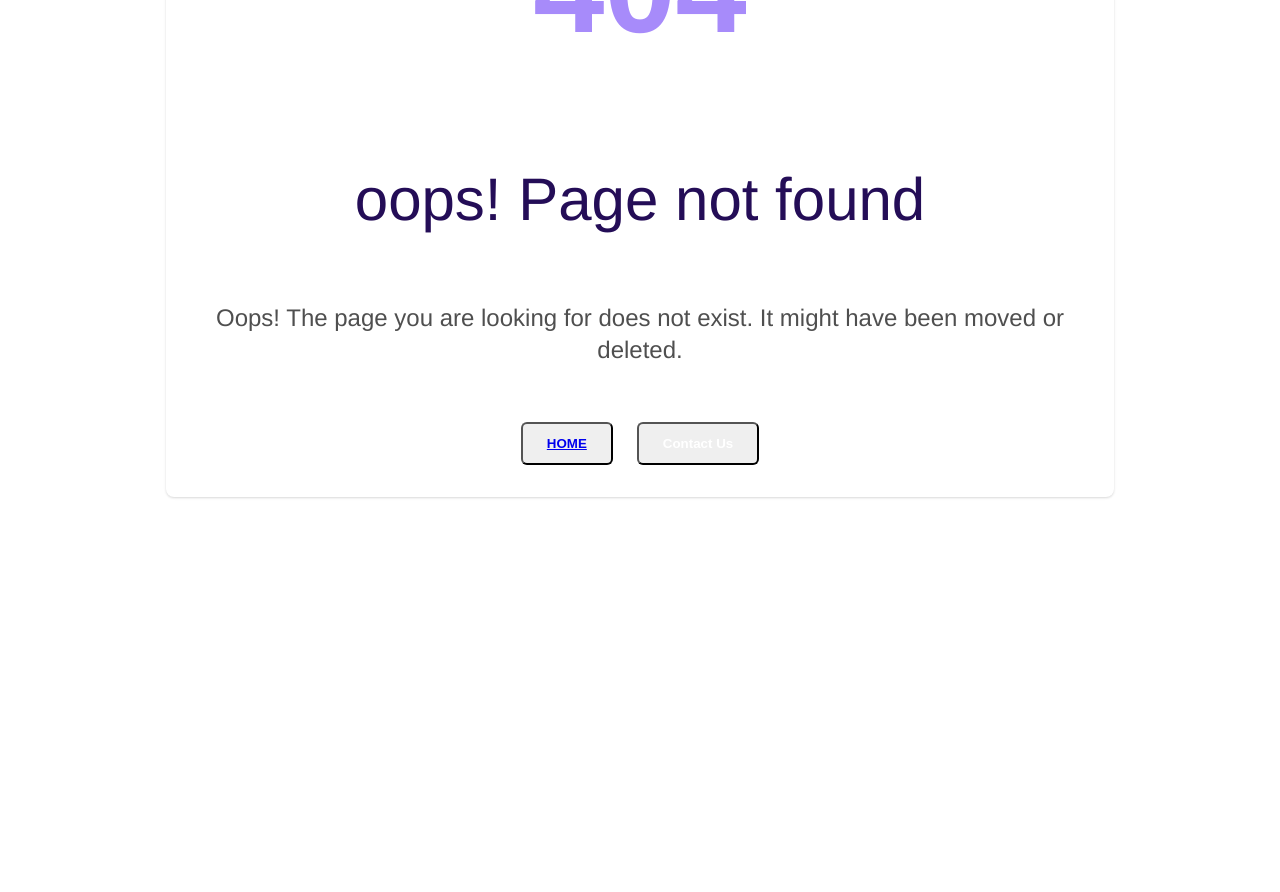
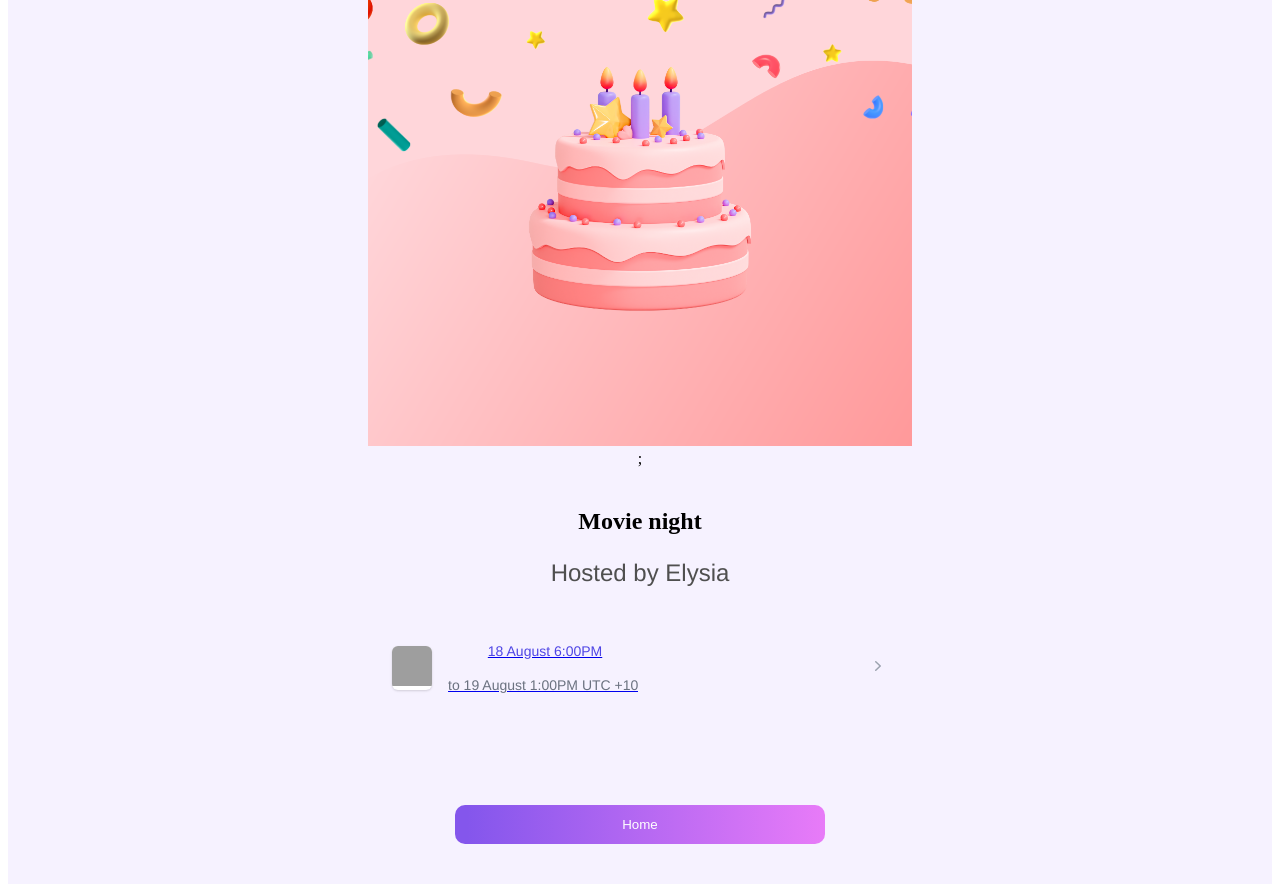
Before and after one commit to stellavin/react-tailwind, a React (Create React App) app: page /event in a window 1280 px wide. Before the commit this address had no page. Shown: the part 320-1212 px from the top of the page. Before the commit the page ends 944 px from the top, so only its background shows below. Built offline with nearby package versions, Linux system fonts and the light colour scheme; grey boxes are pictures that could not be loaded; the HTML template or start-up script is replaced by a standard one.

Commit message:
added create page

```diff
--- a/src/App.js
+++ b/src/App.js
@@ -9,6 +9,8 @@ import {
 } from "react-router-dom";
 import Home from "./pages/landingPage";
 import ErrorPage from "./pages/error";
+import CreateEventPage from "./pages/CreateEventPage";
+import EventPage from "./pages/EventPage";
 
 function App() {
   return (
@@ -20,12 +22,12 @@ function App() {
             <Route
               path="/create"
               exact
-              render={(props) => <ErrorPage {...props} />}
+              render={(props) => <CreateEventPage {...props} />}
             />
             <Route
               path="/event"
               exact
-              render={(props) => <ErrorPage {...props} />}
+              render={(props) => <EventPage {...props} />}
             />
             <Redirect to="/error" />
           </Switch>
--- a/src/assets/main.css
+++ b/src/assets/main.css
@@ -49,20 +49,58 @@ p {
     border-radius: 10px;
     border: 2px transparent;
   }
+input[type="text"],
+  select {
+    width: 500px;
+    padding: 12px 20px;
+    margin: 8px 0;
+    display: inline-block;
+    border: 1px solid #ccc;
+    border-radius: 4px;
+    box-sizing: border-box;
+  }
+input[type="file"] {
+    width: 450px;
+    background-color: #ffd7e0;
+    color: white;
+    padding: 14px 20px;
+    margin: 8px 0;
+    border: none;
+    border-radius: 4px;
+    cursor: pointer;
+  }
+input[type="submit"]:hover {
+    background-color: #45a049;
+  }
 .m-auto {
     margin: auto;
 }
 .mb-10 {
     margin-bottom: 2.5rem;
 }
-.mr-6 {
-    margin-right: 1.5rem;
+.mt-1 {
+    margin-top: 0.25rem;
+}
+.mt-2 {
+    margin-top: 0.5rem;
 }
 .mt-10 {
     margin-top: 2.5rem;
 }
+.block {
+    display: block;
+}
 .flex {
     display: flex;
+}
+.h-screen {
+    height: 100vh;
+}
+.h-10 {
+    height: 2.5rem;
+}
+.h-5 {
+    height: 1.25rem;
 }
 .min-h-screen {
     min-height: 100vh;
@@ -73,11 +111,26 @@ p {
 .w-500 {
     width: 521px;
 }
+.w-10 {
+    width: 2.5rem;
+}
+.w-5 {
+    width: 1.25rem;
+}
 .w-9\/12 {
     width: 75%;
 }
 .w-auto {
     width: auto;
+}
+.min-w-0 {
+    min-width: 0px;
+}
+.flex-1 {
+    flex: 1 1 0%;
+}
+.flex-shrink-0 {
+    flex-shrink: 0;
 }
 .flex-col {
     flex-direction: column;
@@ -91,8 +144,10 @@ p {
 .overflow-hidden {
     overflow: hidden;
 }
-.rounded-md {
-    border-radius: 0.375rem;
+.truncate {
+    overflow: hidden;
+    text-overflow: ellipsis;
+    white-space: nowrap;
 }
 .border-t {
     border-top-width: 1px;
@@ -101,34 +156,32 @@ p {
     --tw-border-opacity: 1;
     border-color: rgba(229, 231, 235, var(--tw-border-opacity));
 }
-.bg-white {
+.bg-white-color {
     --tw-bg-opacity: 1;
-    background-color: rgba(255, 255, 255, var(--tw-bg-opacity));
+    background-color: rgba(251, 250, 255, var(--tw-bg-opacity));
 }
 .bg-light-pink {
     --tw-bg-opacity: 1;
     background-color: rgba(246, 242, 255, var(--tw-bg-opacity));
 }
+.bg-white {
+    --tw-bg-opacity: 1;
+    background-color: rgba(255, 255, 255, var(--tw-bg-opacity));
+}
 .from-purple-300 {
     --tw-gradient-from: #c4b5fd;
     --tw-gradient-stops: var(--tw-gradient-from), var(--tw-gradient-to, rgba(196, 181, 253, 0));
 }
-.from-purple-400 {
-    --tw-gradient-from: #a78bfa;
-    --tw-gradient-stops: var(--tw-gradient-from), var(--tw-gradient-to, rgba(167, 139, 250, 0));
-}
-.from-red-400 {
-    --tw-gradient-from: #f87171;
-    --tw-gradient-stops: var(--tw-gradient-from), var(--tw-gradient-to, rgba(248, 113, 113, 0));
-}
 .to-blue-200 {
     --tw-gradient-to: #bfdbfe;
 }
-.to-blue-500 {
-    --tw-gradient-to: #3b82f6;
+.px-4 {
+    padding-left: 1rem;
+    padding-right: 1rem;
 }
-.to-red-500 {
-    --tw-gradient-to: #ef4444;
+.py-4 {
+    padding-top: 1rem;
+    padding-bottom: 1rem;
 }
 .py-16 {
     padding-top: 4rem;
@@ -141,10 +194,6 @@ p {
 .px-12 {
     padding-left: 3rem;
     padding-right: 3rem;
-}
-.px-6 {
-    padding-left: 1.5rem;
-    padding-right: 1.5rem;
 }
 .py-3 {
     padding-top: 0.75rem;
@@ -163,6 +212,10 @@ p {
 .text-center {
     text-align: center;
 }
+.text-sm {
+    font-size: 0.875rem;
+    line-height: 1.25rem;
+}
 .text-9xl {
     font-size: 8rem;
     line-height: 1;
@@ -175,14 +228,27 @@ p {
     font-size: 1.5rem;
     line-height: 2rem;
 }
+.font-medium {
+    font-weight: 500;
+}
 .font-bold {
     font-weight: 700;
 }
-.font-medium {
-    font-weight: 500;
+.text-gray-700 {
+    --tw-text-opacity: 1;
+    color: rgba(55, 65, 81, var(--tw-text-opacity));
 }
-.font-semibold {
-    font-weight: 600;
+.text-indigo-600 {
+    --tw-text-opacity: 1;
+    color: rgba(79, 70, 229, var(--tw-text-opacity));
+}
+.text-gray-500 {
+    --tw-text-opacity: 1;
+    color: rgba(107, 114, 128, var(--tw-text-opacity));
+}
+.text-gray-400 {
+    --tw-text-opacity: 1;
+    color: rgba(156, 163, 175, var(--tw-text-opacity));
 }
 .text-purple-400 {
     --tw-text-opacity: 1;
@@ -192,24 +258,26 @@ p {
     --tw-text-opacity: 1;
     color: rgba(255, 255, 255, var(--tw-text-opacity));
 }
+.no-underline {
+    text-decoration: none;
+}
 .shadow {
     --tw-shadow: 0 1px 3px 0 rgba(0, 0, 0, 0.1), 0 1px 2px 0 rgba(0, 0, 0, 0.06);
     box-shadow: var(--tw-ring-offset-shadow, 0 0 #0000), var(--tw-ring-shadow, 0 0 #0000), var(--tw-shadow);
 }
-.hover\:from-pink-500:hover {
-    --tw-gradient-from: #ec4899;
-    --tw-gradient-stops: var(--tw-gradient-from), var(--tw-gradient-to, rgba(236, 72, 153, 0));
-}
-.hover\:from-red-500:hover {
-    --tw-gradient-from: #ef4444;
-    --tw-gradient-stops: var(--tw-gradient-from), var(--tw-gradient-to, rgba(239, 68, 68, 0));
-}
-.hover\:to-red-500:hover {
-    --tw-gradient-to: #ef4444;
+.hover\:bg-gray-50:hover {
+    --tw-bg-opacity: 1;
+    background-color: rgba(249, 250, 251, var(--tw-bg-opacity));
 }
 @media (min-width: 640px) {
+    .sm\:mt-16 {
+        margin-top: 4rem;
+    }
     .sm\:w-320 {
         width: 370px;
+    }
+    .sm\:rounded-md {
+        border-radius: 0.375rem;
     }
     .sm\:rounded-lg {
         border-radius: 0.5rem;
@@ -219,3 +287,14 @@ p {
         padding-right: 1.5rem;
     }
 }
+@media (min-width: 768px) {
+    .md\:grid {
+        display: grid;
+    }
+    .md\:grid-cols-2 {
+        grid-template-columns: repeat(2, minmax(0, 1fr));
+    }
+    .md\:gap-4 {
+        gap: 1rem;
+    }
+}
--- a/src/components/headerComponent.js
+++ b/src/components/headerComponent.js
@@ -1,13 +1,30 @@
-function HeaderComponent() {
+function HeaderComponent({ subTitle, Img, createtitle }) {
   return (
     <div className="sm:mt-18 mb-10 text-center ">
-      <h1 className="w-400">
-        Imagine if <span className="text-gradient">Snapchat</span> had events.
-      </h1>
+      {subTitle != "" && createtitle == "" && (
+        <>
+          <h1 className="w-400">
+            Imagine if <span className="text-gradient">Snapchat</span> had
+            events.
+          </h1>
 
-      <p className="w-500">
-        Easily host and share events with your friends across any social media.
-      </p>
+          <p className="w-500">{subTitle}</p>
+        </>
+      )}
+
+      {createtitle != "" && (
+        <>
+          <h1 className="w-400">
+            Create <span className="text-gradient">event</span>
+          </h1>
+        </>
+      )}
+
+      {Img != "" && (
+        <>
+          <img src={Img} alt="Landing Image" className="w-400" />;
+        </>
+      )}
     </div>
   );
 }
--- a/src/pages/CreateEventPage.js
+++ b/src/pages/CreateEventPage.js
@@ -0,0 +1,72 @@
+import Button from "../components/elements/Button";
+import { useHistory } from "react-router-dom";
+import HeaderComponent from "../components/headerComponent";
+
+const CreateEventPage = () => {
+  const history = useHistory();
+
+  const createMyEvent = () => {
+    history.push("/event");
+  };
+
+  return (
+    <div className="flex flex-col h-screen items-center justify-center group bg-white-color">
+      <HeaderComponent createtitle="Create new event." Img="" />
+      <div>
+        <label className="block text-sm font-medium text-gray-700">
+          Event Name
+        </label>
+        <div className="mt-1">
+          <input type="text" name="Eventname" id="email" />
+        </div>
+      </div>
+
+      <div>
+        <label className="block text-sm font-medium text-gray-700">
+          Last Name
+        </label>
+        <div className="mt-1">
+          <input type="text" name="Eventname" id="email" />
+        </div>
+      </div>
+
+      <div>
+        <label className="block text-sm font-medium text-gray-700">
+          Start Date
+        </label>
+        <div className="mt-1">
+          <input type="text" name="Eventname" id="email" />
+        </div>
+      </div>
+
+      <div>
+        <label className="block text-sm font-medium text-gray-700">
+          End Date
+        </label>
+        <div className="mt-1">
+          <input type="text" name="Eventname" id="email" />
+        </div>
+      </div>
+
+      <div>
+        <label className="block text-sm font-medium text-gray-700">
+          Location Name
+        </label>
+        <div className="mt-1">
+          <input type="text" name="Eventname" id="email" />
+        </div>
+      </div>
+
+      <div>
+        <label className="block text-sm font-medium text-gray-700">Image</label>
+        <div className="mt-1">
+          <input type="file" name="Eventname" id="email" accept="image/*" />
+        </div>
+      </div>
+
+      <Button title={"🎉 Create my event"} handleEvent={createMyEvent} />
+    </div>
+  );
+};
+
+export default CreateEventPage;
--- a/src/pages/EventPage.js
+++ b/src/pages/EventPage.js
@@ -0,0 +1,83 @@
+import Button from "../components/elements/Button";
+import { useHistory } from "react-router-dom";
+import HeaderComponent from "../components/headerComponent";
+import image from "../assets/images/Birthday-cake.png";
+
+const EventPage = () => {
+  const history = useHistory();
+
+  const createMyEvent = () => {
+    history.push("/");
+  };
+
+  const event = {
+    name: "Movie night",
+    subtitle: "Hosted by Elysia",
+    from: "18 August 6:00PM",
+    to: "to 19 August 1:00PM UTC +10",
+    streatname: "Street name",
+    code: "Suburb, State, Postcode",
+    responses: 13,
+  };
+
+  return (
+    <div className="flex flex-col h-fit items-center justify-center group bg-light-pink">
+      <div className=" sm:mt-16 mb-10 text-center ">
+        <div className="w-400">
+          <HeaderComponent Img={image} subTitle="" />
+        </div>
+        <div>
+          <h2>{event.name}</h2>
+          <p>{event.subtitle}</p>
+          <div className="no-underline">
+            <div>
+              <a href="#" className="block hover:bg-gray-50">
+                <div className="flex items-center px-4 py-4 sm:px-6">
+                  <div className="flex min-w-0 flex-1 items-center">
+                    <div className="flex-shrink-0">
+                      <div className="overflow-hidden bg-white shadow sm:rounded-md">
+                        <img
+                          className="h-10 w-10 "
+                          src="https://images.unsplash.com/photo-1472099645785-5658abf4ff4e?ixlib=rb-1.2.1&ixid=eyJhcHBfaWQiOjEyMDd9&auto=format&fit=facearea&facepad=2&w=256&h=256&q=80"
+                          alt=""
+                        />
+                      </div>
+                    </div>
+                    <div className="min-w-0 flex-1 px-4 md:grid md:grid-cols-2 md:gap-4">
+                      <div>
+                        <p className="truncate text-sm font-medium text-indigo-600">
+                          {event.from}
+                        </p>
+                        <p className="mt-2 flex items-center text-sm text-gray-500">
+                          <span className="truncate"> {event.to}</span>
+                        </p>
+                      </div>
+                    </div>
+                  </div>
+                  <div>
+                    <svg
+                      className="h-5 w-5 text-gray-400"
+                      xmlns="http://www.w3.org/2000/svg"
+                      viewBox="0 0 20 20"
+                      fill="currentColor"
+                      aria-hidden="true"
+                    >
+                      <path
+                        fill-rule="evenodd"
+                        d="M7.21 14.77a.75.75 0 01.02-1.06L11.168 10 7.23 6.29a.75.75 0 111.04-1.08l4.5 4.25a.75.75 0 010 1.08l-4.5 4.25a.75.75 0 01-1.06-.02z"
+                        clip-rule="evenodd"
+                      />
+                    </svg>
+                  </div>
+                </div>
+              </a>
+            </div>
+          </div>
+        </div>
+      </div>
+      <Button title={"Home"} handleEvent={createMyEvent} />
+    </div>
+  );
+};
+
+export default EventPage;
--- a/src/pages/error.js
+++ b/src/pages/error.js
@@ -14,12 +14,6 @@ const ErrorPage = () => {
                 Oops! The page you are looking for does not exist. It might have
                 been moved or deleted.
               </p>
-              <button className="bg-gradient-to-r from-purple-400 to-blue-500 hover:from-pink-500 hover:to-orange-500 text-white font-semibold px-6 py-3 rounded-md mr-6">
-                <NavLink to="/">HOME</NavLink>
-              </button>
-              <button className="bg-gradient-to-r from-red-400 to-red-500 hover:from-red-500 hover:to-red-500 text-white font-semibold px-6 py-3 rounded-md">
-                Contact Us
-              </button>
             </div>
           </div>
         </div>
--- a/src/pages/landingPage.js
+++ b/src/pages/landingPage.js
@@ -1,14 +1,21 @@
 import Button from "../components/elements/Button";
 import HeaderComponent from "../components/headerComponent";
 import ImageComponent from "../components/imageComponent";
+import { useHistory } from "react-router-dom";
 
 function Home() {
+  const history = useHistory();
+
   const createMyEvent = () => {
-    console.log("clicked");
+    history.push("/create");
   };
   return (
     <div className="flex flex-col h-fit items-center justify-center group bg-light-pink">
-      <HeaderComponent />
+      <HeaderComponent
+        subTitle=" Easily host and share events with your friends across any social
+            media."
+        Img=""
+      />
       <ImageComponent />
       <Button title={"🎉 Create my event"} handleEvent={createMyEvent} />
     </div>
--- a/tailwind.config.js
+++ b/tailwind.config.js
@@ -10,6 +10,7 @@ module.exports = {
       colors: {
         "pr-dark-purple": "#240D57",
         "light-pink": "#F6F2FF",
+        "white-color": "#FBFAFF",
       },
       width: {
         400: "543.91px",
```
Also changed, not shown: src/assets/tailwind.css (+25 -0 lines).
